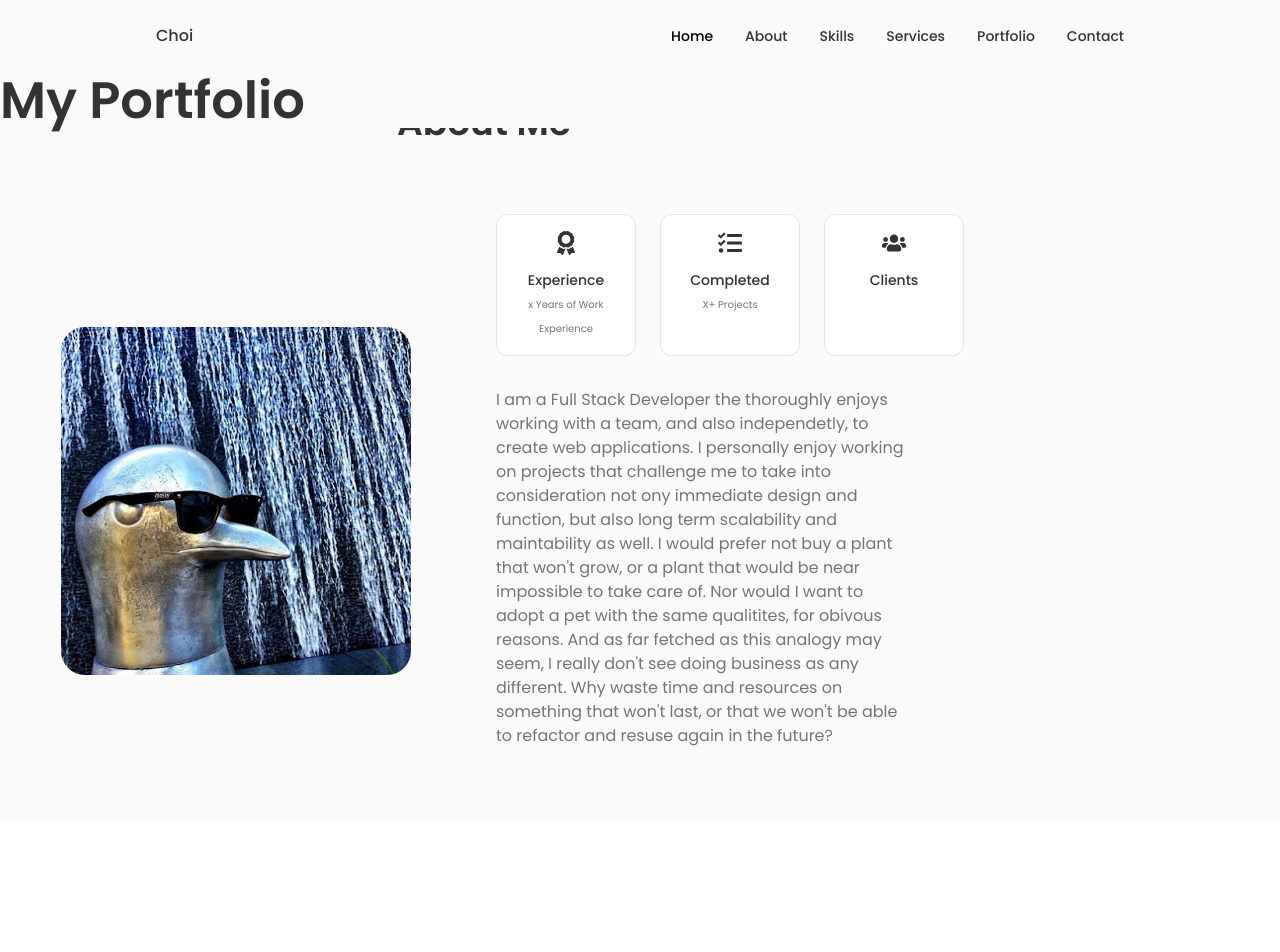
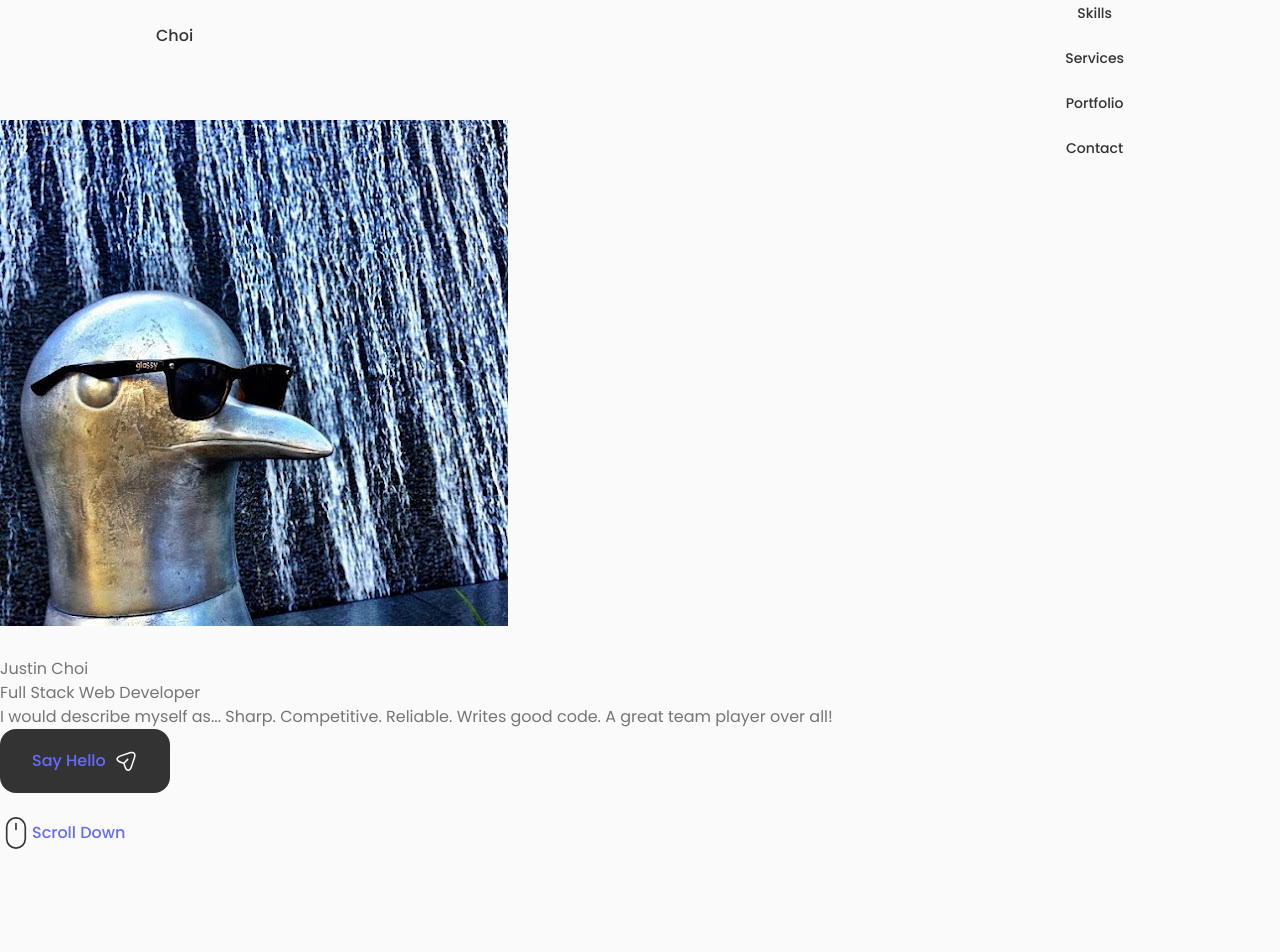
Before and after one commit to justinschoi93/portfolio, a React (Vite) app in the folder v3.0/: page / in a window 1280 px wide. Shown: the top 952 px of the page. Before the commit the page ends 820 px from the top, so only its background shows below. Built offline with nearby package versions, Linux system fonts and the light colour scheme.

Commit message:
built Home component

```diff
--- a/v3.0/src/App.jsx
+++ b/v3.0/src/App.jsx
@@ -1,5 +1,12 @@
 import Header from './components/header/Header';
+import Home from './components/home/Home';
 import AboutMe from './components/about/AboutMe';
+// import PORTFOLIO from './components/PORTFOLIO/PORTFOLIO';
+// import Qualifications from './components/Qualifications/Qualifications';
+// import ScrollUp from './components/ScrollUp/ScrollUp';
+// import Services from './components/Services/Services';
+// import Skills from './components/Skills/Skills';
+// import Testimonials from './components/Testimonials/Testimonials';
 import './App.css'
 
 function App() {
@@ -7,7 +14,15 @@ function App() {
   return (
     <>
       <Header/>
+      <Home/>
       <AboutMe/>
+      {/* <PORTFOLIO/>
+      <Qualifications/>
+      <ScrollUp/>
+      <Services/>
+      <Skills/>
+      <Testimonials/>
+      */}
     </>
   )
 }
--- a/v3.0/src/components/about/AboutMe.jsx
+++ b/v3.0/src/components/about/AboutMe.jsx
@@ -15,8 +15,7 @@ export default function AboutMe () {
         <>
             <section className="about section" id="about">
                 <h2 className="section__title">About Me</h2>
-                <span className="section__subtitle"></span>
-
+                <span className="section__subtitle">My Introduction</span>
                 <div className="about__container container grid">
                     <img src={jPinguino777} alt="pfp" className="about__img" />
                     <div className="about__data">
--- a/v3.0/src/components/header/Header.jsx
+++ b/v3.0/src/components/header/Header.jsx
@@ -21,7 +21,7 @@ export default function Header () {
                     Choi
                 </a>
                 <div className={ Toggle ? "nav__menu show__menu" : "nav__menu" }>
-                    <ul className="nav__list">
+                    <ul className="nav__list grid">
                         <li className="nav__item">
                             <a href="#home"
                                 onClick={() => setActiveNav("#home")}
@@ -97,7 +97,6 @@ export default function Header () {
                     <i className="uil uil-apps"></i>
                 </div>
             </nav>
-            <h1>My Portfolio</h1>
         </header>
     )
 }
--- a/v3.0/src/components/home/Home.jsx
+++ b/v3.0/src/components/home/Home.jsx
@@ -0,0 +1,94 @@
+import './home.css';
+import jPinguino777 from '../../assets/jpinguino777.jpg';
+import MouseIcon from '../../assets/mouse.jsx';
+
+export default function Home () {
+    return (
+        <>
+            <section className="home section" id="home">
+                <div className="home__container container grid">
+                    <div className="home__content grid">
+                        <div className="home__social">
+                            <a href="https://www.isntagram.com/" className="home__social-icon">
+                                <i className="uil_uil-instagram"></i>
+                            </a>
+                            <a href="https://github.com/justinschoi93" className="home__social-icon">
+                                <i className="uil uil-github-alt"></i>
+                            </a>
+                            <a href="https://linkedin.com/in/justinschoi93" className="uil uil-linkedin"></a>
+                        </div>
+                        <div className="home__img">
+                            <img src={jPinguino777} alt="" />
+                        </div>
+                        <div className="home__data">
+                            <div className="home__title">Justin Choi</div>
+                            <div className="home__subtitle">Full Stack Web Developer</div>
+                            <div className="home__description">I would describe myself as... Sharp. Competitive. Reliable. Writes good code. A great team player over all!</div>
+                            <div className="button button--flex">
+                                <a href="#contact" className="button__link">Say Hello</a>
+                                <svg
+                                    className="button__icon"
+                                    xmlns="http://www.w3.org/2000/svg"
+                                    width="24"
+                                    height="24"
+                                    viewBox="0 0 24 24"
+                                    fill="none"
+                                >
+                                    <path
+                                    d="M14.2199 21.9352C13.0399 21.9352 11.3699 21.1052 10.0499 17.1352L9.32988 14.9752L7.16988 14.2552C3.20988 12.9352 2.37988 11.2652 2.37988 10.0852C2.37988 8.91525 3.20988 7.23525 7.16988 5.90525L15.6599 3.07525C17.7799 2.36525 19.5499 2.57525 20.6399 3.65525C21.7299 4.73525 21.9399 6.51525 21.2299 8.63525L18.3999 17.1252C17.0699 21.1052 15.3999 21.9352 14.2199 21.9352ZM7.63988 7.33525C4.85988 8.26525 3.86988 9.36525 3.86988 10.0852C3.86988 10.8052 4.85988 11.9052 7.63988 12.8252L10.1599 13.6652C10.3799 13.7352 10.5599 13.9152 10.6299 14.1352L11.4699 16.6552C12.3899 19.4352 13.4999 20.4252 14.2199 20.4252C14.9399 20.4252 16.0399 19.4352 16.9699 16.6552L19.7999 8.16525C20.3099 6.62525 20.2199 5.36525 19.5699 4.71525C18.9199 4.06525 17.6599 3.98525 16.1299 4.49525L7.63988 7.33525Z"
+                                    fill="var(--container-color)"
+                                    ></path>
+                                    <path
+                                    d="M10.11 14.7052C9.92005 14.7052 9.73005 14.6352 9.58005 14.4852C9.29005 14.1952 9.29005 13.7152 9.58005 13.4252L13.16 9.83518C13.45 9.54518 13.93 9.54518 14.22 9.83518C14.51 10.1252 14.51 10.6052 14.22 10.8952L10.64 14.4852C10.5 14.6352 10.3 14.7052 10.11 14.7052Z"
+                                    fill="var(--container-color)"
+                                    ></path>
+                                </svg>
+                            </div>
+                        </div>
+                    </div>
+                    <div className="home__scroll">
+                        <a href="#about" className="home__scroll-button button--flex">
+                            <svg
+                                width="32px"
+                                height="32px"
+                                className="home__scroll-mouse"
+                                viewBox="0 0 247 390"
+                                version="1.1"
+                                xmlns="http://www.w3.org/2000/svg"
+                                xmlnsXlink="http://www.w3.org/1999/xlink"
+                                style={{
+                                    fillRule: "evenodd",
+                                    clipRule: "evenodd",
+                                    strokeLinecap: "round",
+                                    strokeLinejoin: "round",
+                                    strokeMiterlimit: "1.5",
+                                }}
+                                >
+                                <path
+                                    className="wheel"
+                                    d="M123.359,79.775l0,72.843"
+                                    style={{
+                                    fill: "none",
+                                    stroke: "var(--title-color)",
+                                    strokeWidth: "20px",
+                                    }}
+                                ></path>
+                                <path
+                                    id="mouse"
+                                    d="M236.717,123.359c0,-62.565 -50.794,-113.359 -113.358,-113.359c-62.565,0 -113.359,50.794 -113.359,113.359l0,143.237c0,62.565 50.794,113.359 113.359,113.359c62.564,0 113.358,-50.794 113.358,-113.359l0,-143.237Z"
+                                    style={{
+                                    fill: "none",
+                                    stroke: "var(--title-color)",
+                                    strokeWidth: "20px",
+                                    }}
+                                ></path>
+                                </svg>
+                            <span className="home__scroll-name">Scroll Down</span>
+                            <i className="uil uil-arrow-down home__scroll-arrow"></i>
+                        </a>
+                    </div>
+                </div>
+            </section>
+        </>
+    )
+}
--- a/v3.0/src/components/home/home.css
+++ b/v3.0/src/components/home/home.css
@@ -0,0 +1,4 @@
+.home {
+    margin: 0;
+    padding: 0;
+}
```
